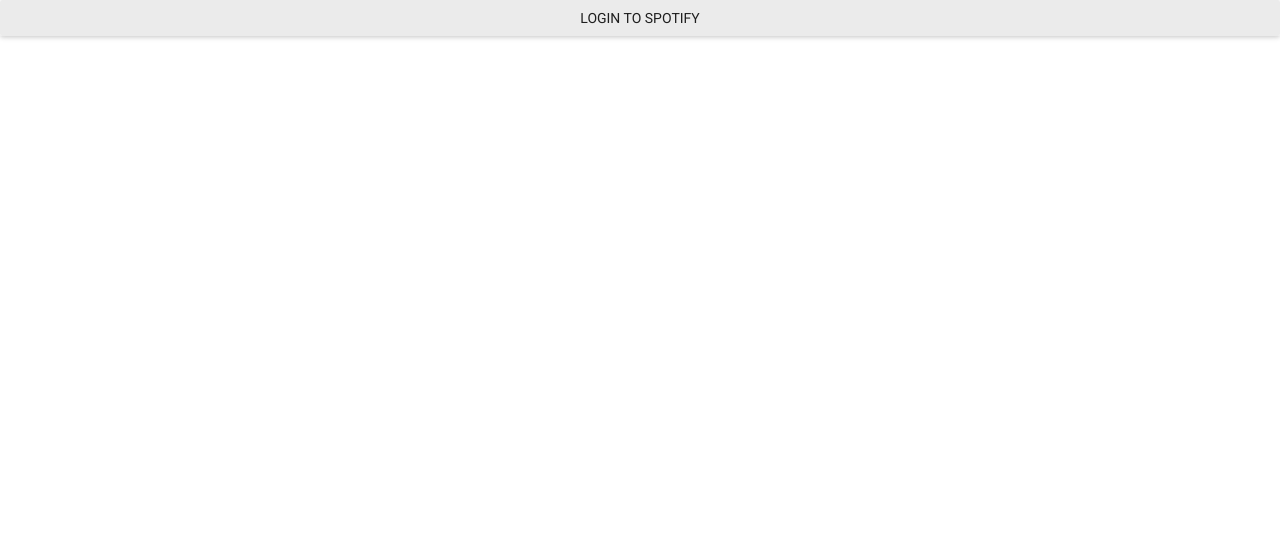
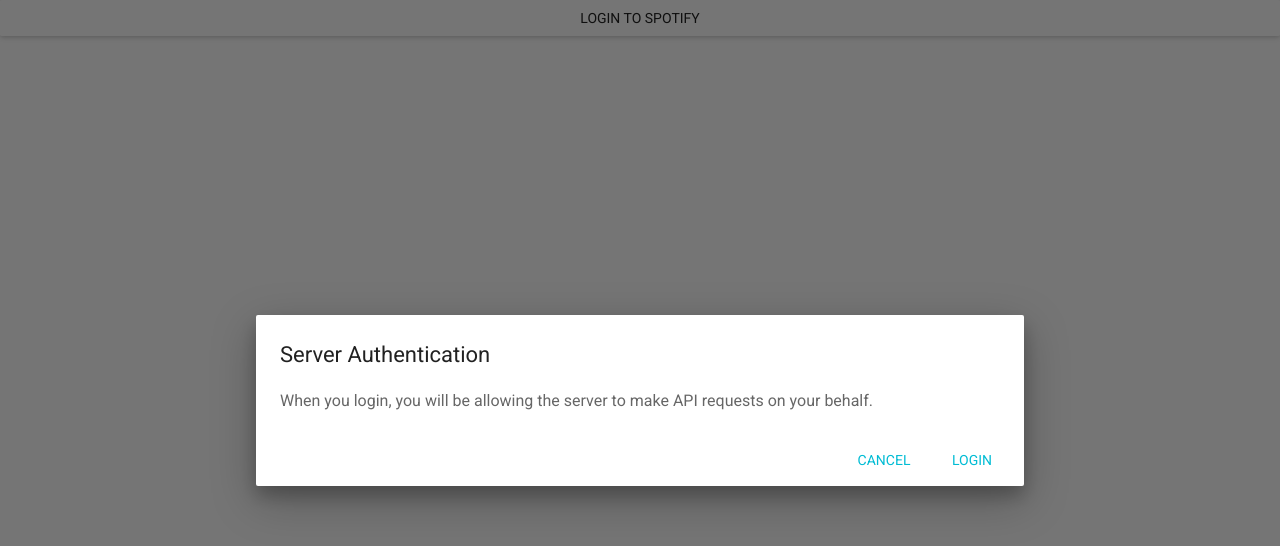
Before and after one commit to JosephBateh/seniorproject, a React (Create React App) app: page /login in a window 1280 px wide. Both pictures are taken after a click on the button "LOGIN TO SPOTIFY". Shown: the top 546 px of the page. Built offline with nearby package versions, Linux system fonts and the light colour scheme; no server answers.

Commit message:
Added notification
Server auth is working now, but I added a notification on login so users know that they will be logging in twice.

```diff
--- a/src/components/callback/Callback.js
+++ b/src/components/callback/Callback.js
@@ -14,7 +14,7 @@
 		API.setToken(token);
 
 		Server.serverAuth().then(x => {
-            console.log(x);
+			//console.log(x);
 			window.open(x);
 		});
 
--- a/src/components/login/Login.js
+++ b/src/components/login/Login.js
@@ -1,16 +1,51 @@
 import React, { Component } from "react";
 import RaisedButton from "material-ui/RaisedButton";
+import FlatButton from "material-ui/FlatButton";
+import Dialog from "material-ui/Dialog";
 import * as API from "../../helpers/API.js";
 
 class Login extends Component {
+	state = {
+		open: false
+	};
+
 	authorize = () => {
 		API.authorize();
 	};
 
+	loginClicked = () => {
+		this.setState({
+			open: true
+		});
+	};
+
+	cancelClicked = () => {
+		this.setState({
+			open: false
+		});
+	};
+
 	render() {
+		const actions = [
+			<FlatButton label="Cancel" primary={true} onClick={this.handleClose} />,
+			<FlatButton label="Login" primary={true} onClick={this.authorize} />
+		];
 		return (
 			<div>
-                <RaisedButton label="Login to Spotify" fullWidth={true} onClick={this.authorize} />
+				<RaisedButton
+					label="Login to Spotify"
+					fullWidth={true}
+					onClick={this.loginClicked}
+				/>
+				<Dialog
+					title="Server Authentication"
+					actions={actions}
+					modal={true}
+					open={this.state.open}
+				>
+					When you login, you will be allowing the server to make API requests on your
+					behalf.
+				</Dialog>
 			</div>
 		);
 	}
--- a/src/helpers/Server.js
+++ b/src/helpers/Server.js
@@ -7,7 +7,7 @@
 		url: "/"
 	})
 		.then(response => {
-            return response.data.address;
+			return response.data.Address;
 		})
 		.catch(err => {
 			console.log(err);
```
Lines whose indentation alone changed are shown as unchanged.
